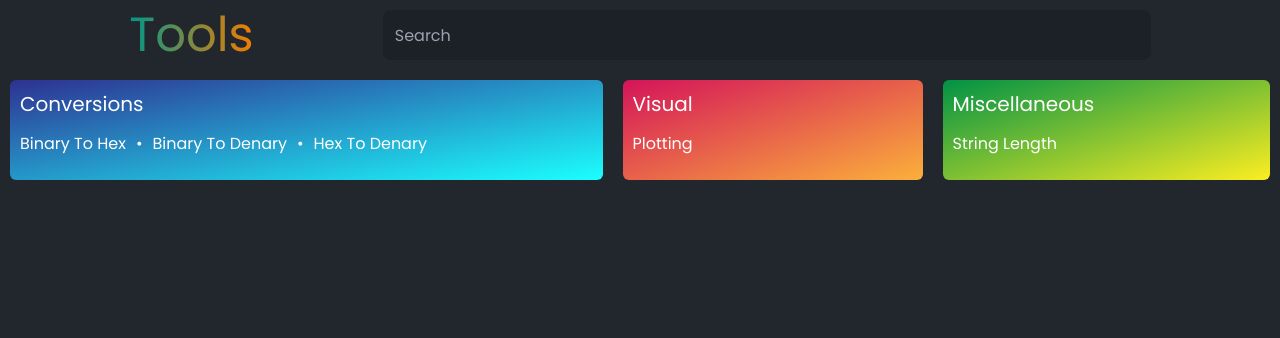
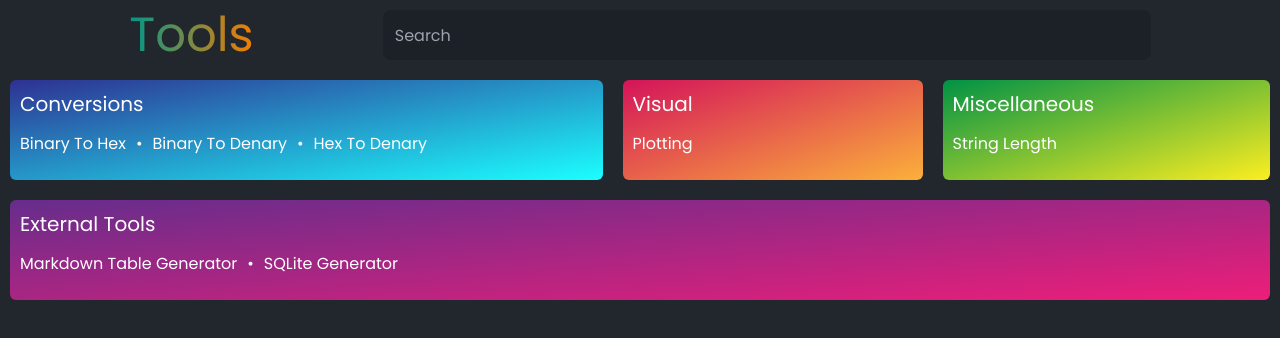
Before and after one commit to Ogwen123/tools-site, a React (Vite) app: page / in a window 1280 px wide. Shown: the top 338 px of the page. Built offline with nearby package versions, Linux system fonts and the light colour scheme.

Commit message:
add more tools

```diff
--- a/src/App.tsx
+++ b/src/App.tsx
@@ -40,6 +40,19 @@ export const tools: ToolObject = {
                 link: "/misc/string-length"
             }
         }
+    },
+    external: {
+        name: "External Tools",
+        tools: {
+            markdown_table: {
+                name: "Markdown Table Generator",
+                link: "https://table.ogwen.eu.org"
+            },
+            sqlite_generator: {
+                name: "SQLite Generator",
+                link: "https://sql.ogwen.eu.org"
+            }
+        }
     }
 }
 
--- a/src/components/routes/Home.tsx
+++ b/src/components/routes/Home.tsx
@@ -64,7 +64,7 @@ const Home = () => {
                                         return (
                                             <div key={_index} className='flex flex-row'>
                                                 {show ?
-                                                    <NavLink to={tool.link} className="hover:underline">{tool.name}</NavLink>
+                                                    <NavLink to={tool.link} target={tool.link.startsWith("http") ? "_blank" : ""} className="hover:underline">{tool.name}</NavLink>
                                                     :
                                                     <div>{tool.name}</div>
                                                 }
```
